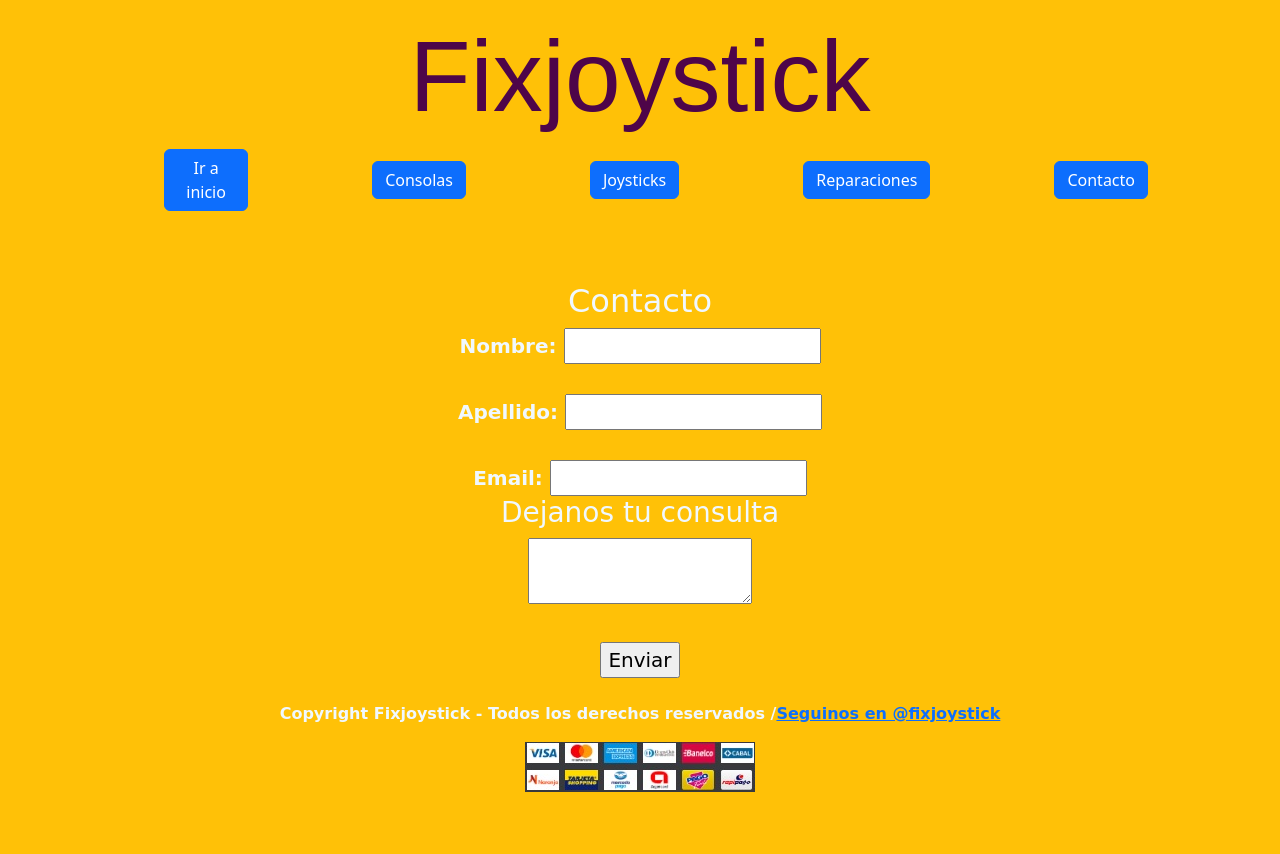
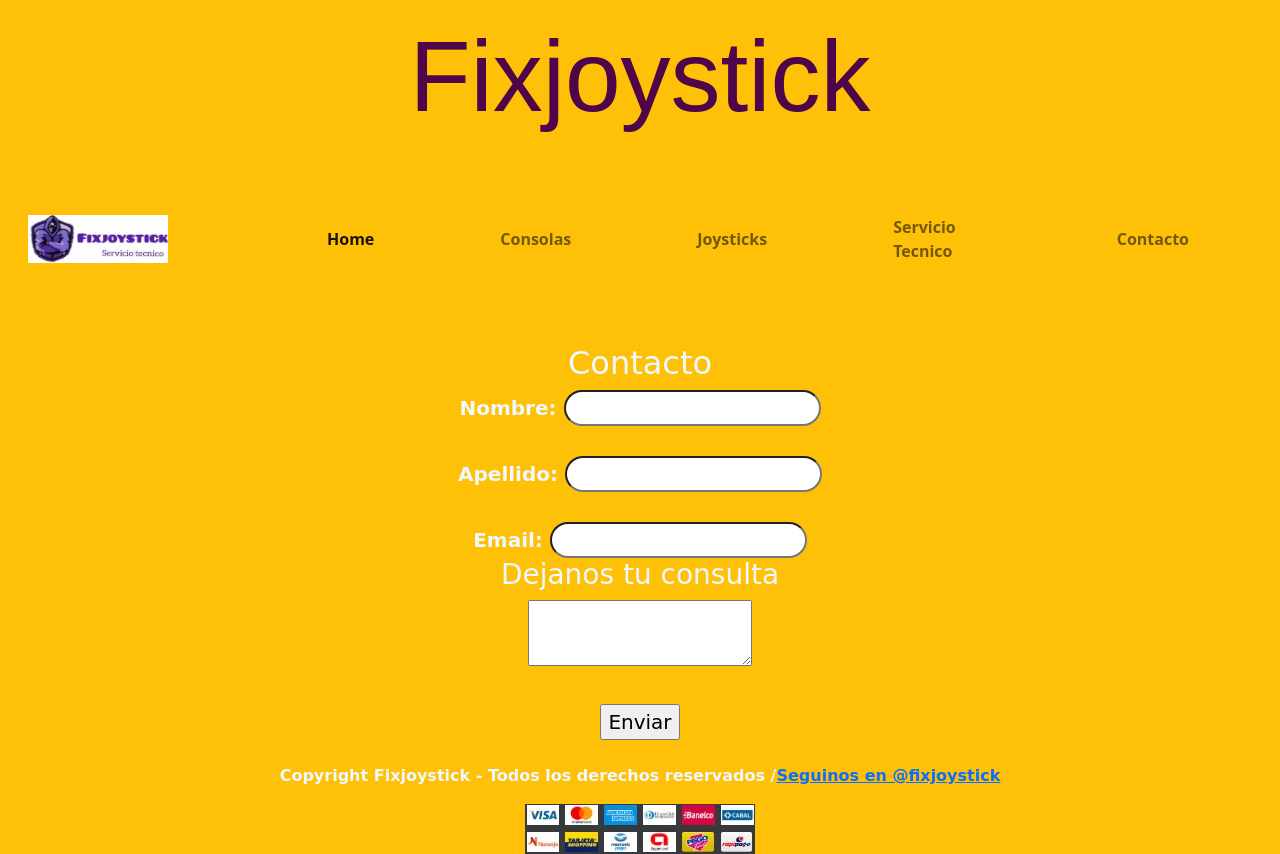
Before and after one commit to maximilianociviello/fixjoystick-civiello, a plain HTML site: page paginas/contacto.html in a window 1280 px wide. Before the commit the page ends 800 px from the top, so only its background shows below. Drawn offline with nearby package versions, Linux system fonts and the light colour scheme.

Commit message:
nueva navbar

```diff
--- a/paginas/contacto.html
+++ b/paginas/contacto.html
@@ -12,25 +12,46 @@
     <header>
     <h1 class="titulo">Fixjoystick</h1>
 </header>
-<nav class="container">
-    <ul class="row row-cols-7">
-            <li class="col"><a href="../index.html" class="btn btn-primary">Ir a inicio</a></li>
-            <li class="col"><a href="./consolas.html" class="btn btn-primary">Consolas</a></li>
-            <li class="col"><a href="./joysticks.html" class="btn btn-primary">Joysticks</a></li>
-            <li class="col"> <a href="./serviciotecnico.html" class="btn btn-primary">Reparaciones</a></li>
-            <li class="col"><a href="./contacto.html" class="btn btn-primary">Contacto</a></li>
+<nav class="navbar navbar-expand-lg bg-transparent">
+    <div class="container-fluid">
+      <a class="navbar-brand" href="../index.html">
+        <img src="../imagenes.html/brand.jpeg" alt="" width="140" height="48">
+      </a>
+      <button class="navbar-toggler" type="button" data-bs-toggle="collapse" data-bs-target="#navbarSupportedContent"
+      aria-controls="navbarSupportedContent" aria-expanded="false" aria-label="Toggle navigation">
+        <span class="navbar-toggler-icon"></span>
+      </button>
+      <div class="collapse navbar-collapse" id="navbarSupportedContent">
+        <ul class="navbar-nav me-auto mb-2 mb-lg-0">
+          <li class="nav-item">
+            <a class="nav-link active" aria-current="page" href="../index.html">Home</a>
+          </li>
+          <li class="nav-item">
+            <a class="nav-link" href="./consolas.html">Consolas</a>
+          </li>
+          <li class="nav-item">
+            <a class="nav-link" href="./joysticks.html">Joysticks</a>
+          </li>
+          <li class="nav-item">
+            <a class="nav-link" href="./serviciotecnico.html">Servicio Tecnico</a>
+          </li>
+          <li class="nav-item">
+            <a class="nav-link" href="./contacto.html">Contacto</a>
+          </li>
         </ul>
-              </nav>
+      </div>
+    </div>
+  </nav>
     <form>
         <h2>Contacto</h2>
         <label for="Nombre">Nombre:</label>
-        <input type="text"name="nombre"id="nombre">
+        <input type="text"name="nombre"id="nombre" class="rounded-pill">
         <br></br>
         <label for="Apellido">Apellido:</label>
-        <input type="text"name="Apellido"id="Apellido">
+        <input type="text"name="Apellido"id="Apellido" class="rounded-pill">
         <br></br>
         <label for="Email">Email:</label>
-        <input type="text"name="Email"id="Email">
+        <input type="text"name="Email"id="Email" class="rounded-pill">
         <h3>Dejanos tu consulta</h3>
         <textarea></textarea>
         <br></br>
--- a/styles.css
+++ b/styles.css
@@ -3,6 +3,9 @@ body {
     position: sticky;
     margin: 0px;
     padding: 0px;
+  }
+  .navbar{
+    color: blueviolet;
   }
   .titulo{
     color: aliceblue;
@@ -21,6 +24,9 @@ body {
     25% {color: rgb(57, 173, 173);}
     50%  {color: rgb(105, 8, 100);}
     100% {color: rgb(68, 4, 63);}
+  }
+  .mercadoshops{
+    text-align: center;
   }
   ul{
     display: flex;
```
Also changed, not shown: index.html (+30 -9 lines), paginas/consolas.html (+32 -10 lines), paginas/joysticks.html (+30 -9 lines), paginas/serviciotecnico.html (+30 -9 lines), imagenes.html/brand.jpeg (added).
